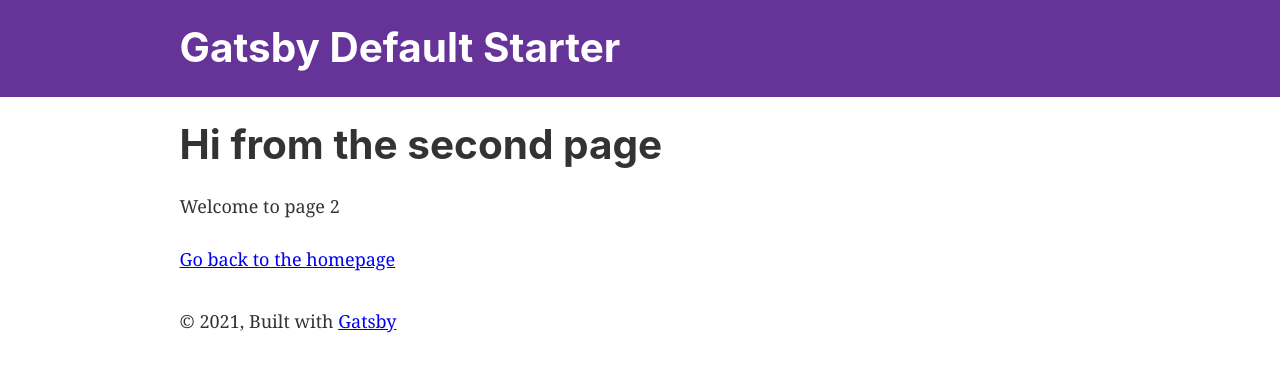
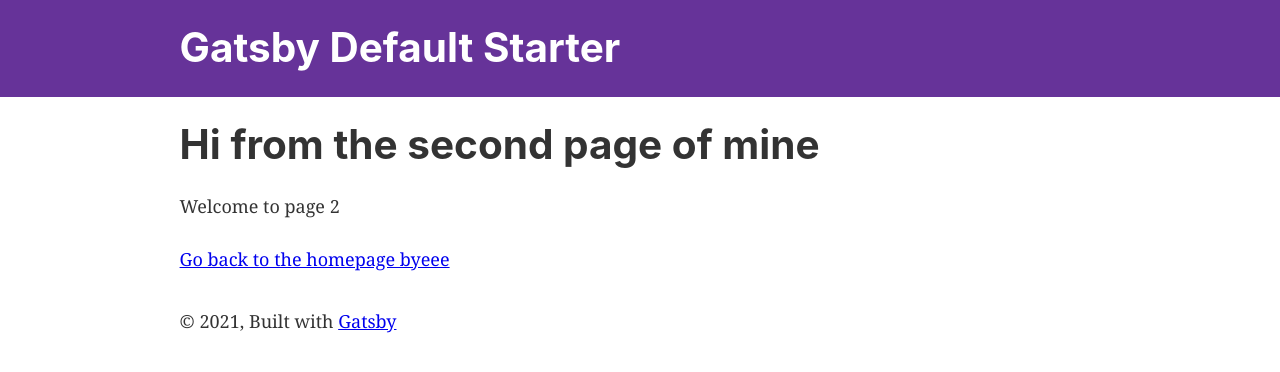
Before and after one commit to Parulllll/gatsby-starter-default, a Gatsby site: page /page-2 in a window 1280 px wide. Built offline with nearby package versions, Linux system fonts and the light colour scheme; Gatsby itself is replaced by a stand-in of ours.

Commit message:
Update page-2.js

```diff
--- a/src/pages/page-2.js
+++ b/src/pages/page-2.js
@@ -7,9 +7,9 @@
 const SecondPage = () => (
   <Layout>
     <Seo title="Page two" />
-    <h1>Hi from the second page</h1>
+    <h1>Hi from the second page of mine</h1>
     <p>Welcome to page 2</p>
-    <Link to="/">Go back to the homepage</Link>
+    <Link to="/">Go back to the homepage byeee</Link>
   </Layout>
 )
 
```
